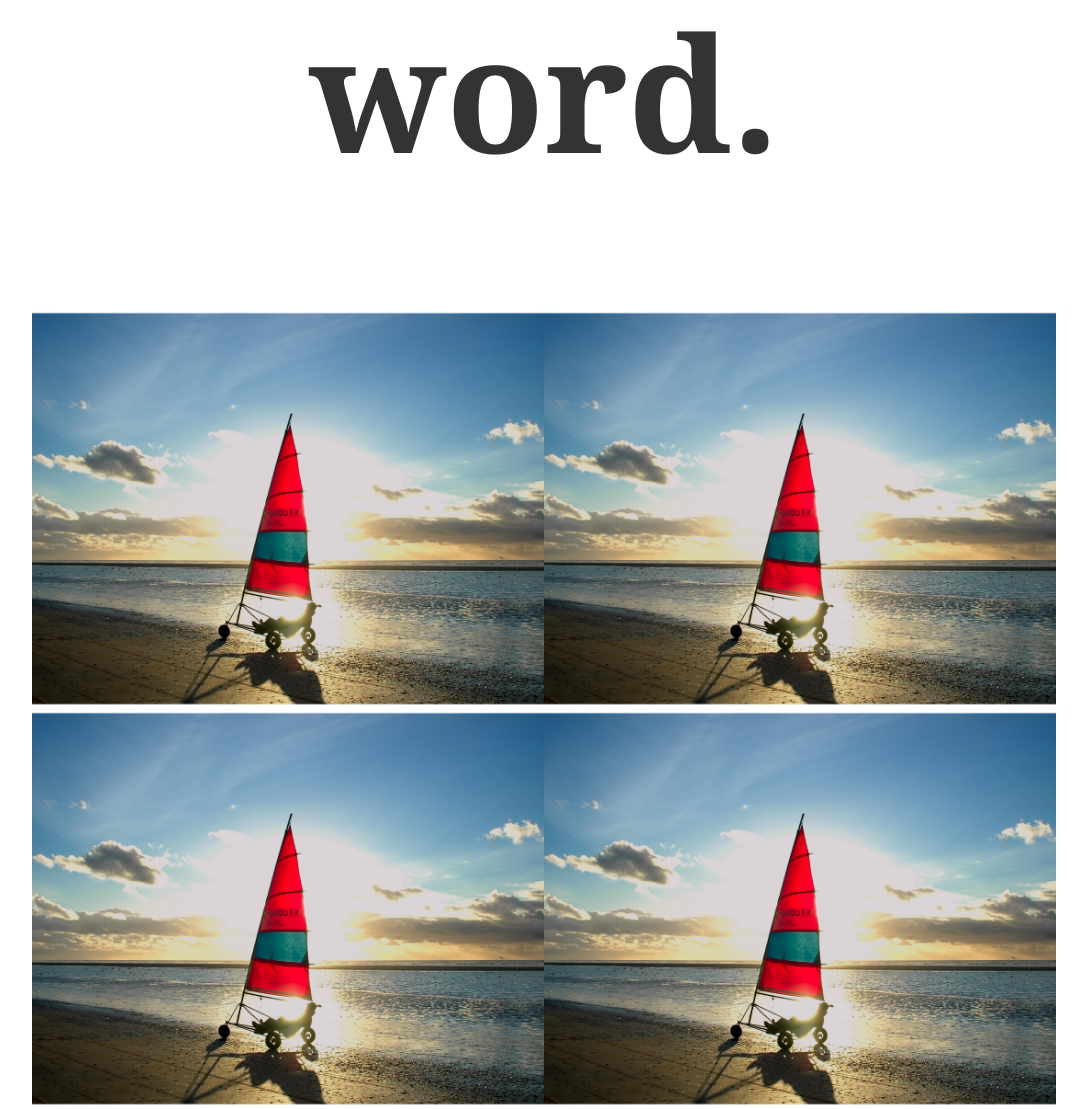
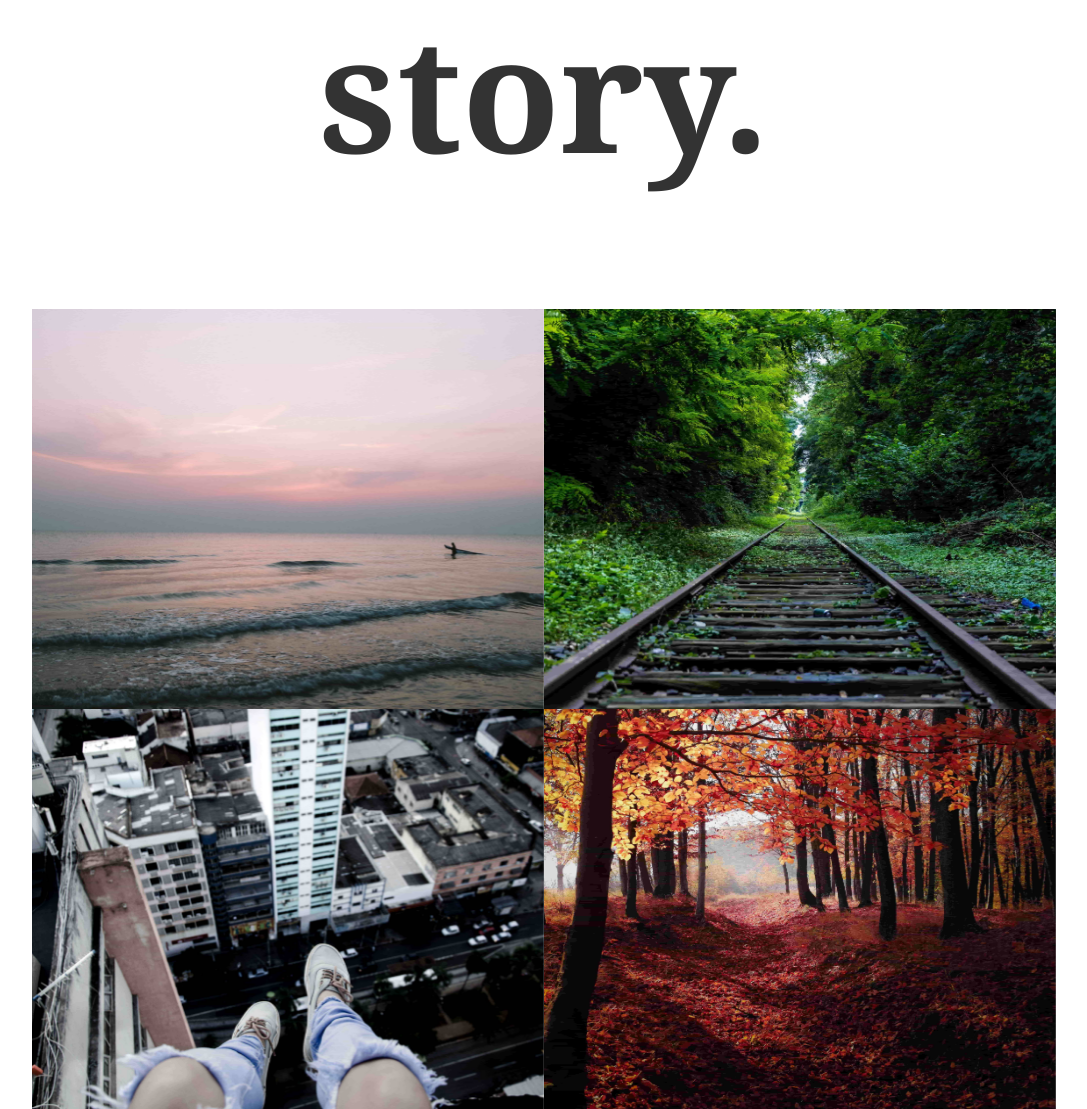
Before and after one commit to ZacharyBaker/bon-portfolio, a Gatsby site: page / in a window 1280 px wide. Shown: the part 47-1156 px from the top of the page, without its empty margins (96-1183 px from the left). Built offline with nearby package versions, Linux system fonts and the light colour scheme; Gatsby itself is replaced by a stand-in of ours; what typography-theme-stern-grove would draw is missing.

Commit message:
images and will change

```diff
--- a/src/components/Header/header.module.css
+++ b/src/components/Header/header.module.css
@@ -22,11 +22,11 @@
 }
 
 .activeItem {
-  border-bottom: 2px solid #fff;
+  border-bottom: 2px solid hsla(0,0%,0%,0.5);
 }
 
 .link:active, .link:hover {
-  color: #fff;
+  color: hsla(0,0%,0%,0.5);
 }
 
 .nav {
--- a/src/components/Header/index.js
+++ b/src/components/Header/index.js
@@ -31,7 +31,7 @@ class Header extends React.Component {
         <div className={s.inner}>
           <h1 className={s.title}>
             <Link to="/" className={s.link}>
-              bonnie story
+              bonnie
             </Link>
           </h1>
 
--- a/src/pages/index.js
+++ b/src/pages/index.js
@@ -5,25 +5,25 @@ import s from './index.module.css'
 
 const IndexPage = () => (
   <div>
-    <h1 className={s.middleTitle}>word.</h1>
+    <h1 className={s.middleTitle}>story.</h1>
 
     <div className={s.work}>
-      <div className={s.workChild}>
+      <div className={`${s.workChild} ${s.bio}`}>
         <div className={s.section}>
           <h3 className={s.sectionTitle}>bio</h3>
         </div>
       </div>
-      <div className={s.workChild}>
+      <div className={`${s.workChild} ${s.tv}`}>
         <div className={s.section}>
           <h3 className={s.sectionTitle}>tv</h3>
         </div>
       </div>
-      <div className={s.workChild}>
+      <div className={`${s.workChild} ${s.stage}`}>
         <div className={s.section}>
           <h3 className={s.sectionTitle}>stage</h3>
         </div>
       </div>
-      <div className={s.workChild}>
+      <div className={`${s.workChild} ${s.teach}`}>
         <div className={s.section}>
           <h3 className={s.sectionTitle}>teach</h3>
         </div>
--- a/src/pages/index.module.css
+++ b/src/pages/index.module.css
@@ -17,14 +17,29 @@
   justify-content: center;
   align-items: center;
   transition: transform 400ms ease-in-out;
-  background-image: url(../assets/sailBoatBg.jpeg);
   background-size: cover;
   background-repeat: no-repeat;
   background-position-x: center;
+  /*transform-style: preserve-3d;*/
+  /*background: pink;*/
+  will-change: transform;
+}
+
+.bio {
+  background-image: url(../assets/ocean.jpeg);
+}
+.tv {
+  background-image: url(../assets/tracks.jpg);
+}
+.stage {
+  background-image: url(../assets/roofFeet.jpeg);
+}
+.teach {
+  background-image: url(../assets/fallLeaves.jpeg);
 }
 
 .workChild:hover {
-  transform: scaleX(.95) scaleY(.95);
+  transform: scaleX(.95) scaleY(.95) translateX(0px) translateY(0px) translateZ(0px)
 }
 .workChild:hover .sectionTitle {
   transform: translateX(0px) translateY(0%) translateZ(0px);
```
Also changed, not shown: src/assets/fallLeaves.jpeg (added), src/assets/ocean.jpeg (added), src/assets/roofFeet.jpeg (added), src/assets/sailBoatBg.jpeg (deleted), src/assets/tracks.jpg (added).
